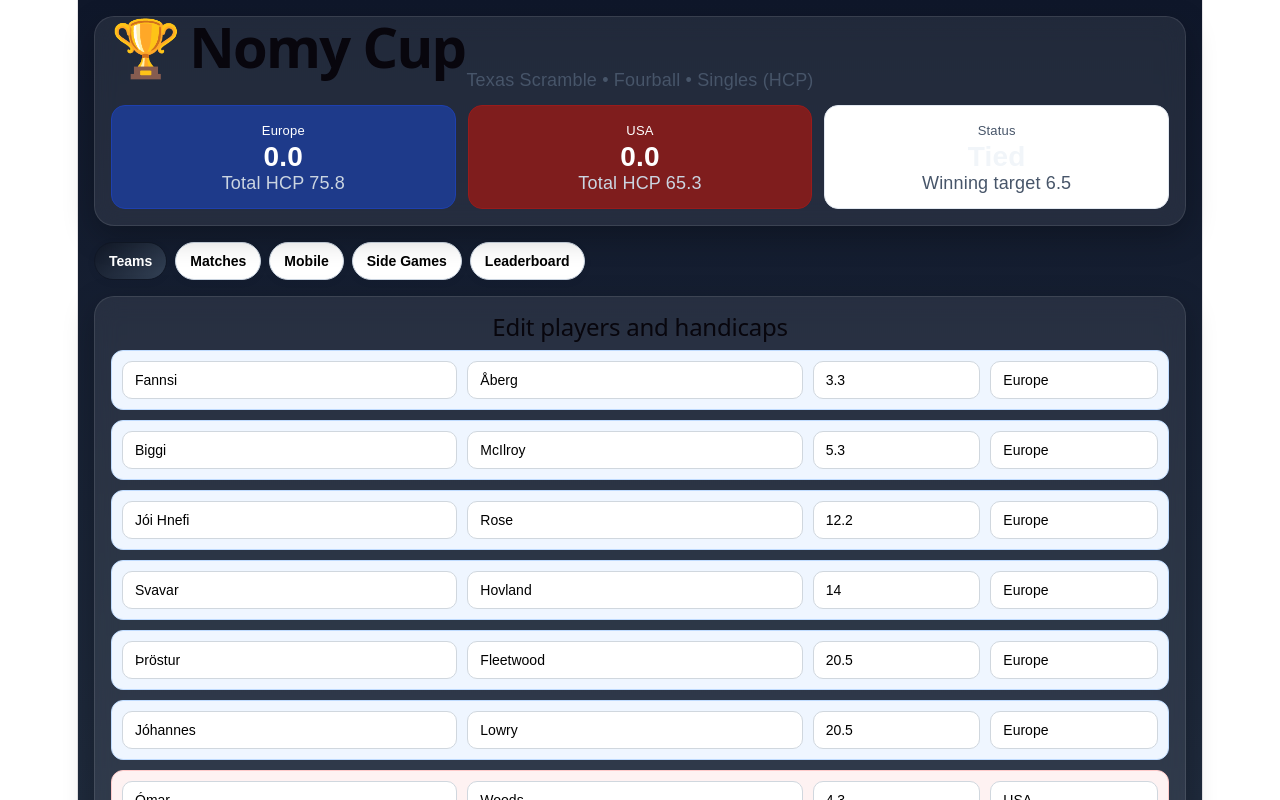
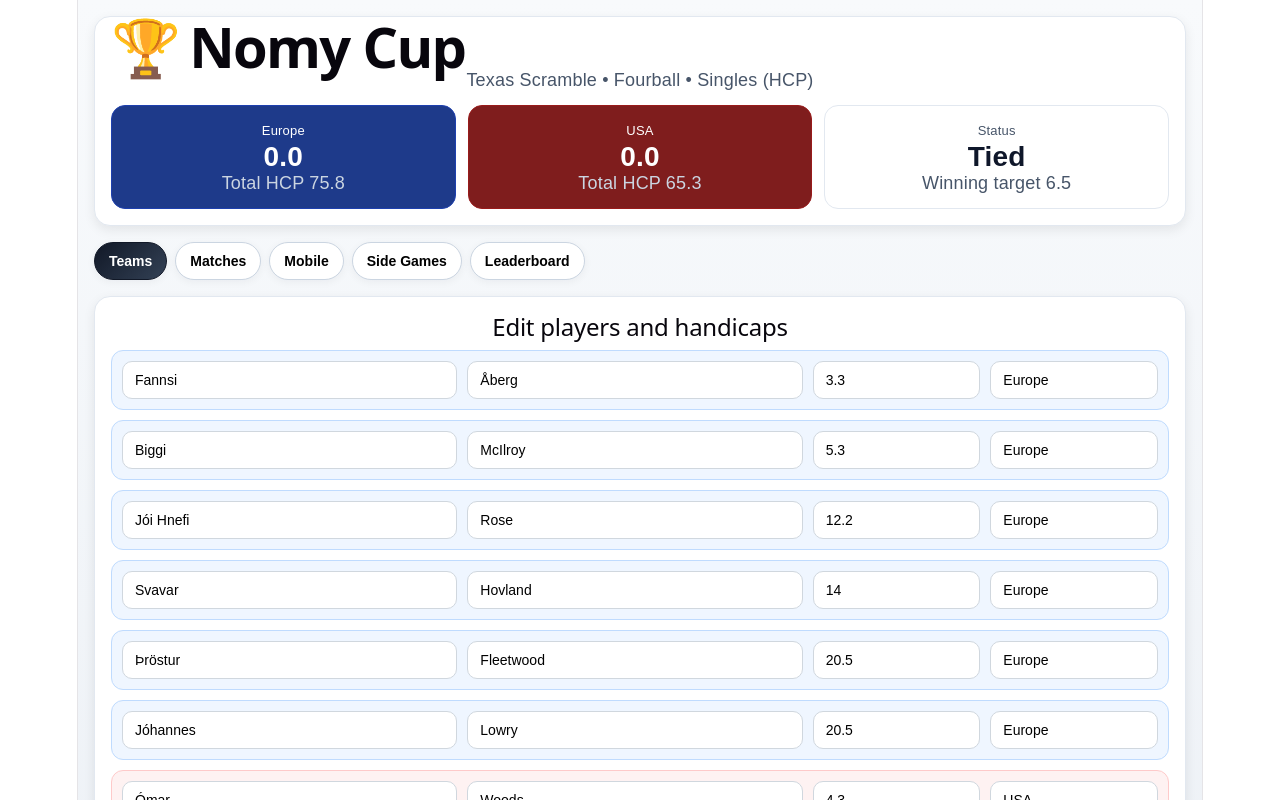
Before and after one commit to jokib82-gif/Nomy-Cup, a React (Vite) app: page / in a window 1280 px wide. Shown: the top 800 px of the page. Built offline with nearby package versions, Linux system fonts and the light colour scheme.

Commit message:
Update Nomy Cup app

```diff
--- a/src/App.jsx
+++ b/src/App.jsx
@@ -208,13 +208,12 @@ function buildSideStats(players) {
 }
 
 const sectionStyle = {
-  background: "rgba(255,255,255,0.08)",
-  backdropFilter: "blur(12px)",
-  borderRadius: 20,
+  background: "#ffffff",
+  borderRadius: 16,
   padding: 16,
-  boxShadow: "0 10px 30px rgba(0,0,0,0.25)",
-  border: "1px solid rgba(255,255,255,0.1)",
-  color: "#f1f5f9",
+  boxShadow: "0 4px 12px rgba(0,0,0,0.08)",
+  border: "1px solid #e2e8f0",
+  color: "#0f172a",
 };
 
 const inputStyle = {
@@ -532,10 +531,10 @@ export default function App() {
     <div
       style={{
         minHeight: "100vh",
-        background: "linear-gradient(180deg, #0f172a 0%, #1e293b 40%, #334155 100%)",
+        background: "linear-gradient(180deg, #f8fafc 0%, #e2e8f0 100%)",
         padding: 16,
         fontFamily: "Arial, sans-serif",
-        color: "#e2e8f0",
+        color: "#0f172a",
       }}
     >
       <div style={{ maxWidth: 1200, margin: "0 auto", display: "grid", gap: 16 }}>
@@ -706,7 +705,7 @@ export default function App() {
                             border: cardBorder,
                             borderRadius: 18,
                             padding: 14,
-                            background: "rgba(255,255,255,0.12)",
+                            background: "#ffffff",
                             boxShadow: "0 6px 18px rgba(15, 23, 42, 0.06)",
                           }}
                         >
@@ -742,7 +741,7 @@ export default function App() {
                               fontWeight: 800,
                               fontSize: 18,
                               margin: "4px 0 10px 0",
-                              color: "#e2e8f0",
+                              color: "#0f172a",
                             }}
                           >
                             {match.matchup}
```
